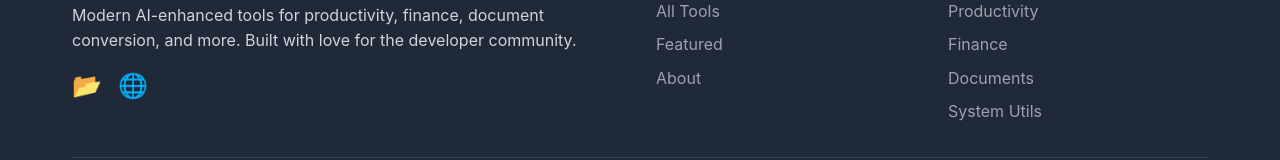
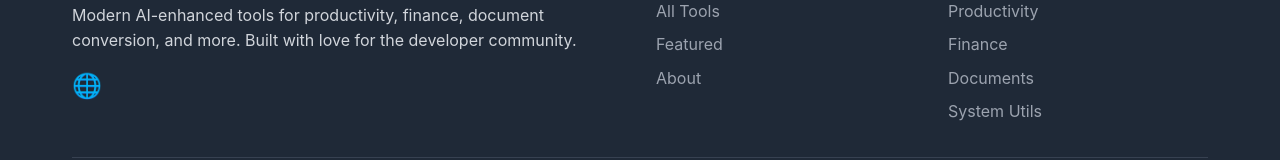
Before and after one commit to wdranjeet/technomindai.in, a plain HTML site: page index.html in a window 1280 px wide. Shown: the part 2609-2769 px from the top of the page. Drawn offline with Linux system fonts and the light colour scheme.

Commit message:
Update link to point directly to the website
Removed GitHub link and updated to direct website link.

```diff
--- a/index.html
+++ b/index.html
@@ -275,9 +275,7 @@
                         Built with love for the developer community.
                     </p>
                     <div class="flex space-x-4">
-                        <a href="https://github.com/wdranjeet/technomindai.in" target="_blank" class="text-gray-400 hover:text-white transition-colors">
-                            <span class="text-2xl">📂</span>
-                        </a>
+
                         <a href="https://technomindai.in" class="text-gray-400 hover:text-white transition-colors">
                             <span class="text-2xl">🌐</span>
                         </a>
```
